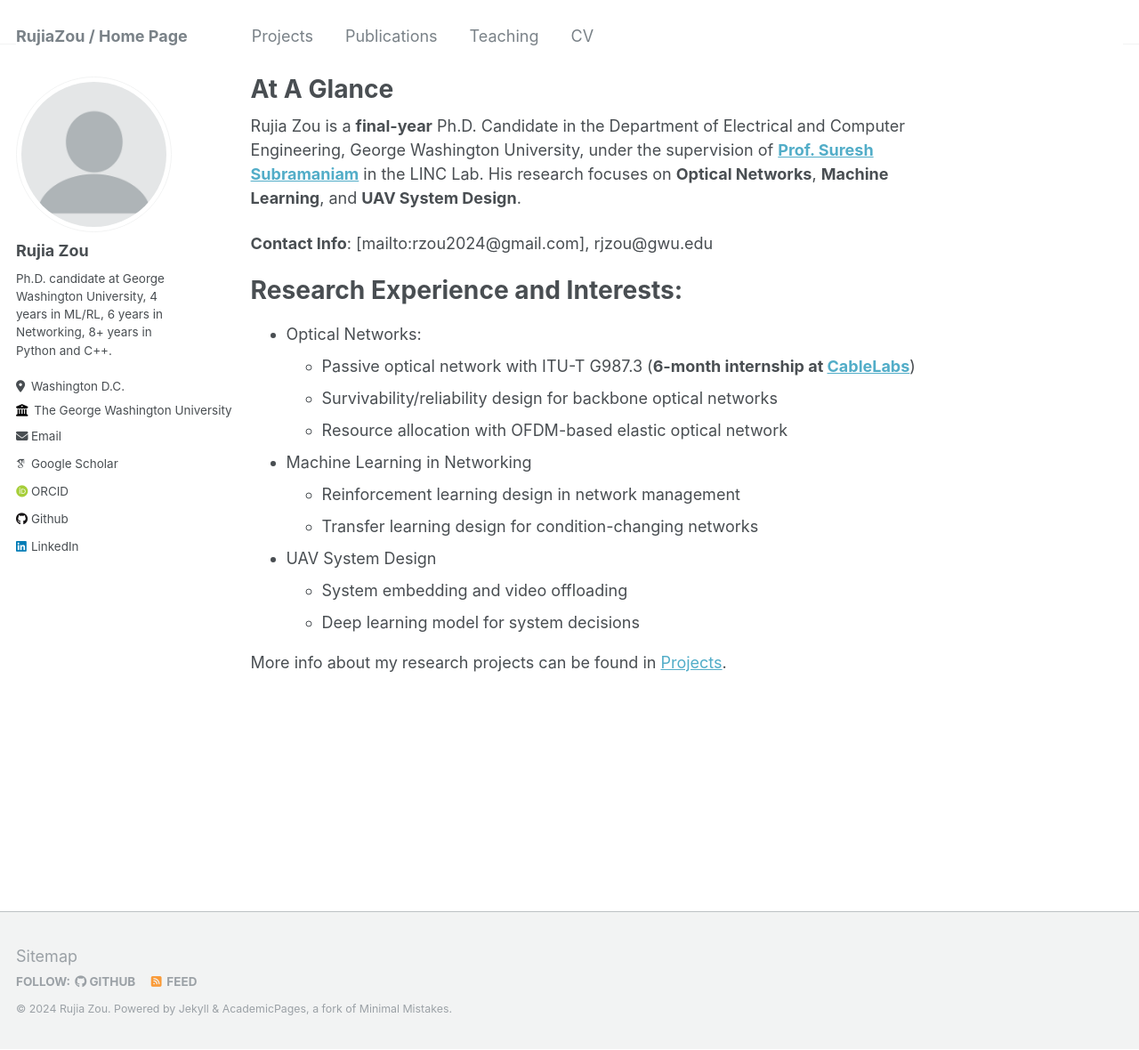
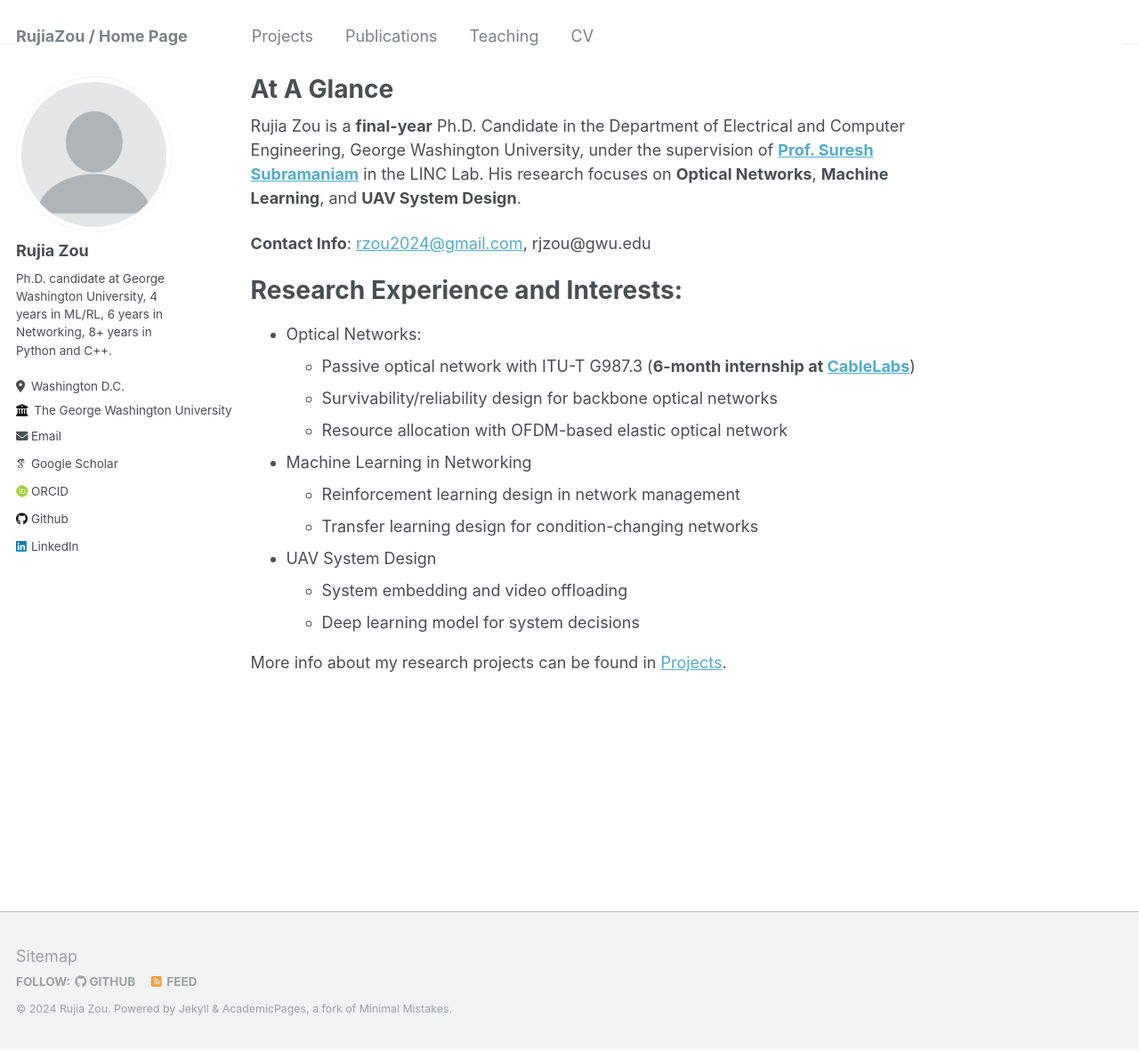
Before and after one commit to RujiaZou/RujiaZou.github.io, a Jekyll site: the page built from _pages/about.md, in a window 1280 px wide and 1180 px high. Shown: the whole window at 89% size. Built offline with Jekyll 4.4.1, drawn with Linux system fonts in a browser that asks for light colours; some web fonts are replaced.

Commit message:
Update about.md

```diff
--- a/_pages/about.md
+++ b/_pages/about.md
@@ -9,7 +9,7 @@ redirect_from:
 
 Rujia Zou is a **final-year** Ph.D. Candidate in the Department of Electrical and Computer Engineering, George Washington University, under the supervision of **[Prof. Suresh Subramaniam](https://web.seas.gwu.edu/suresh/)** in the LINC Lab. His research focuses on **Optical Networks**, **Machine Learning**, and **UAV System Design**.
 
-**Contact Info**: [mailto:rzou2024@gmail.com], rjzou@gwu.edu
+**Contact Info**: [rzou2024@gmail.com](mailto:rzou2024@gmail.com), rjzou@gwu.edu
 
 Research Experience and Interests:
 =====
```
